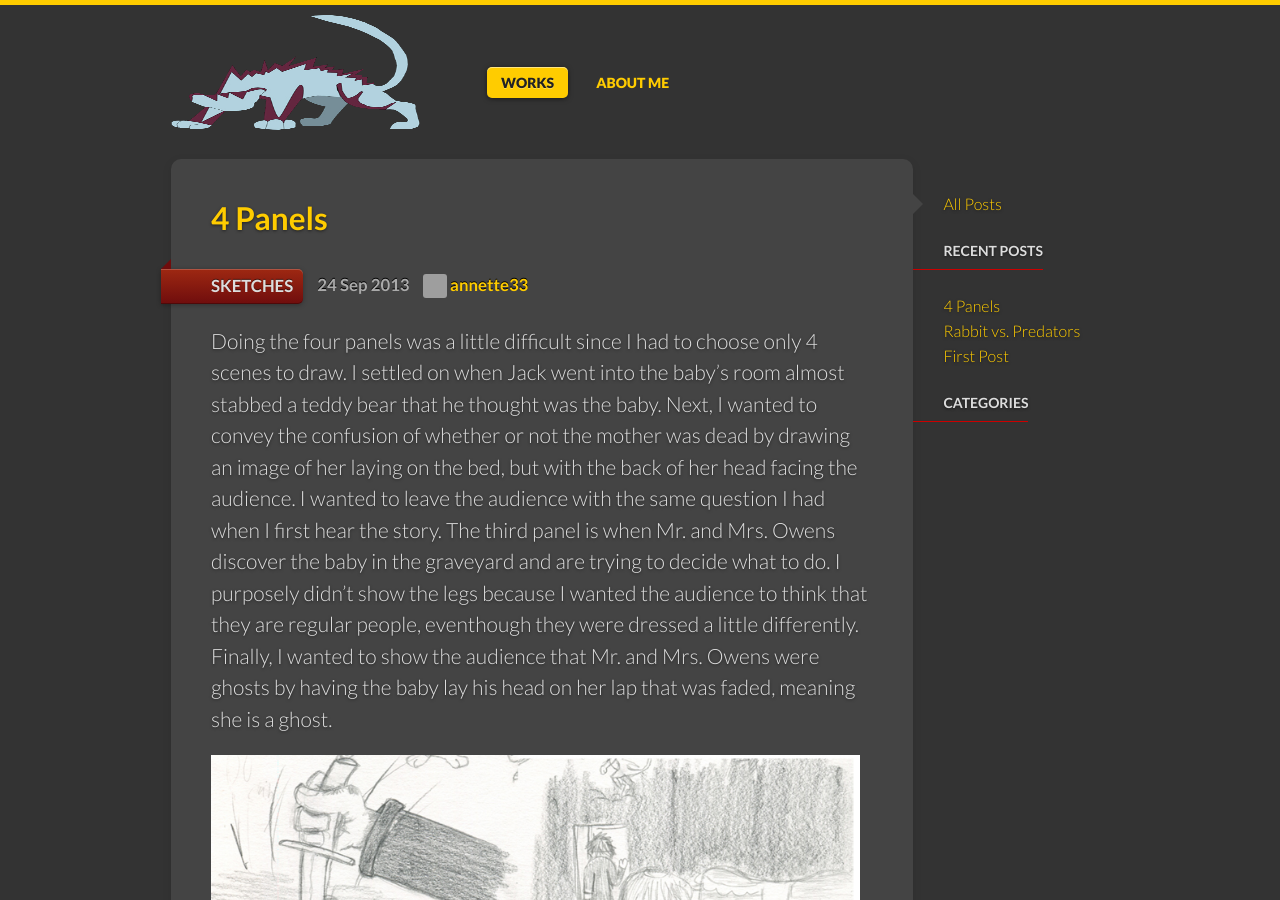
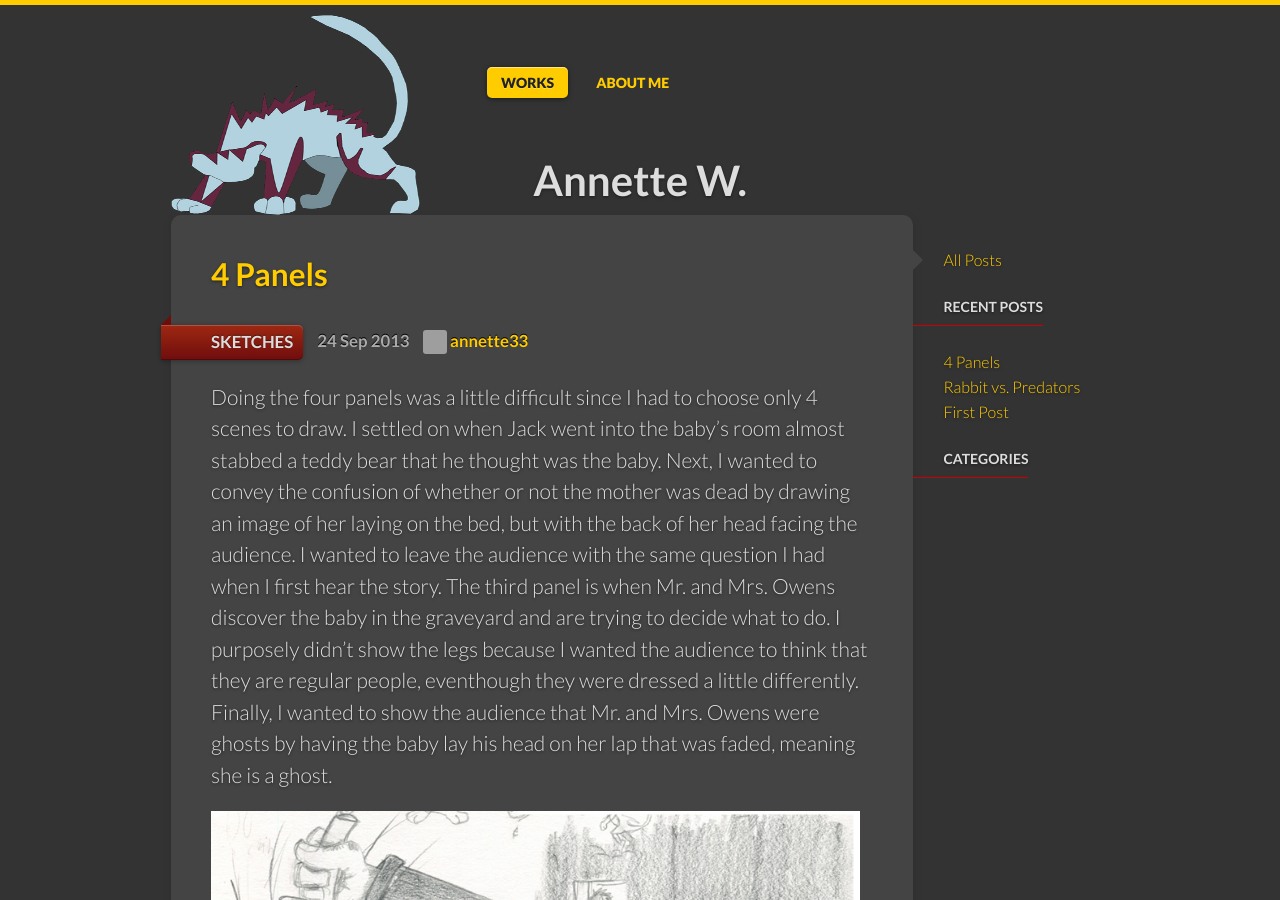
Before and after one commit to Annette33/Annette33.github.io, a Jekyll site: the page built from index.html, in a window 1280 px wide and 900 px high. Built offline with Jekyll 4.4.1, drawn with Linux system fonts in a browser that asks for light colours; some web fonts are replaced; grey boxes are pictures that could not be loaded.

Commit message:
Updated header, fixed size and Added Name.

```diff
--- a/_includes/header.html
+++ b/_includes/header.html
@@ -5,7 +5,7 @@
     <div class="grid">
         <div class="unit one-third center-on-mobiles">
             <h1>
-                <a href="{{ site.url }}/"><span>Jekyll</span><img src="{{ site.url }}/img/logo-2x.png" width="249" height="115" alt=""></a>
+                <a href="{{ site.url }}/"><span>Jekyll</span><img src="{{ site.url }}/img/logo-2x.png" width="249" height="200" alt=""></a>
             </h1>
         </div>
         <nav class="main-nav unit two-thirds hide-on-mobiles">
--- a/_layouts/news.html
+++ b/_layouts/news.html
@@ -2,6 +2,7 @@
 layout: default
 ---
 <section class="news">
+    <center style="margin-top: -79px;"><h1>Annette W.</h1></center>
     <div class="grid">
         {% include news_contents_mobile.html %}
         <div class="unit four-fifths">
```
